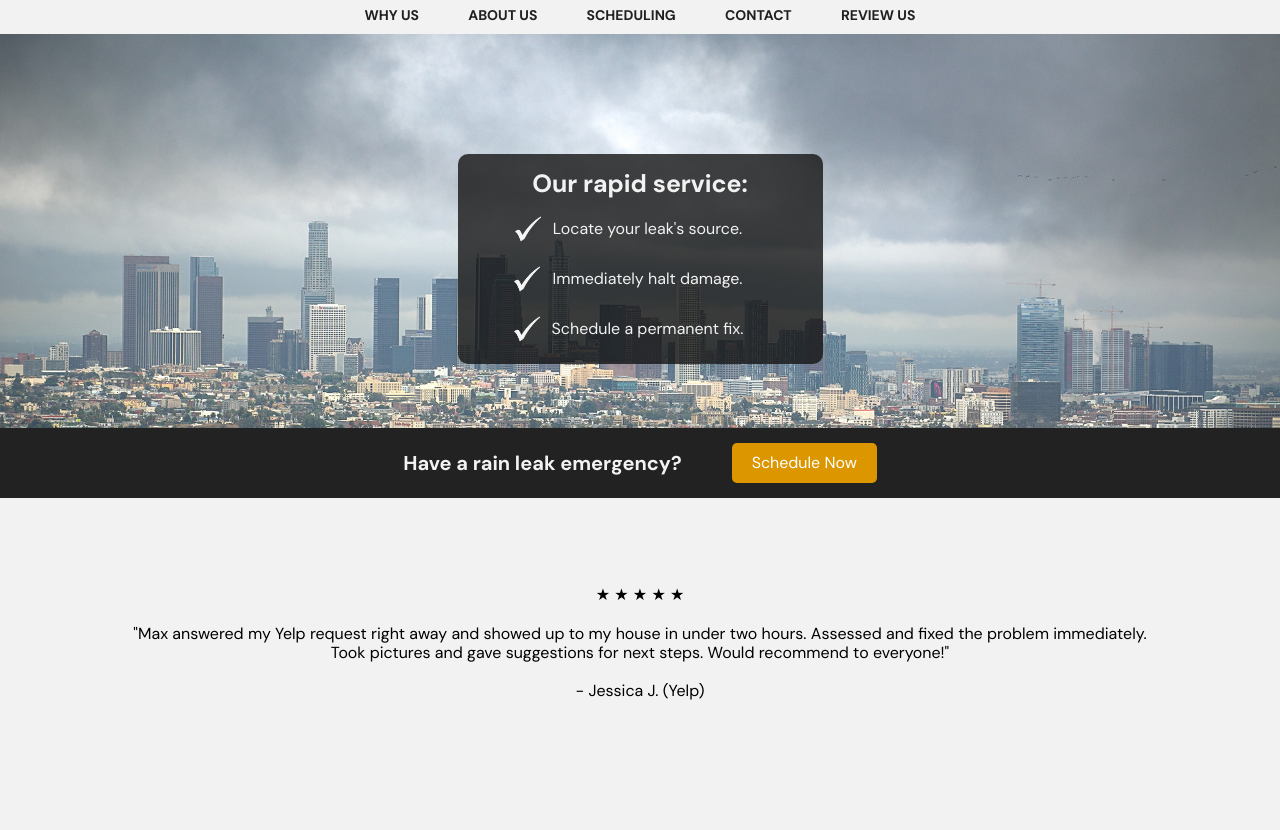
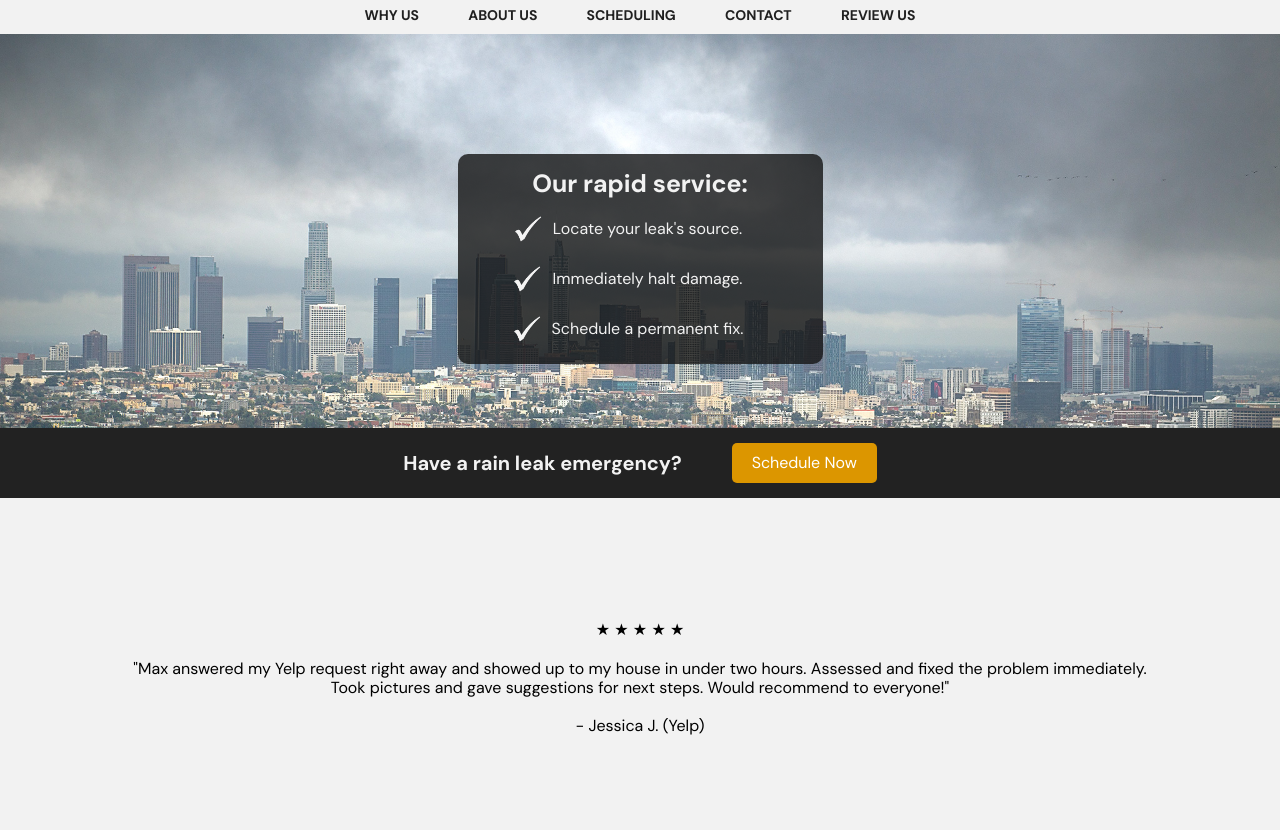
Before and after one commit to maxmundi/rrr, a plain HTML site: page index.html in a window 1280 px wide. Shown: the part 122-952 px from the top of the page. Drawn offline with Linux system fonts and the light colour scheme.

Commit message:
minor padding edits on index

```diff
--- a/style.css
+++ b/style.css
@@ -471,9 +471,9 @@ footer>* {
 
 .carousel {
     position: relative;
-    height: 140px;
+    height: 160px;
     overflow: hidden;
-    padding-top: 150px;
+    padding-top: 200px;
     margin-left: 10%;
     margin-right: 10%;
 }
```
